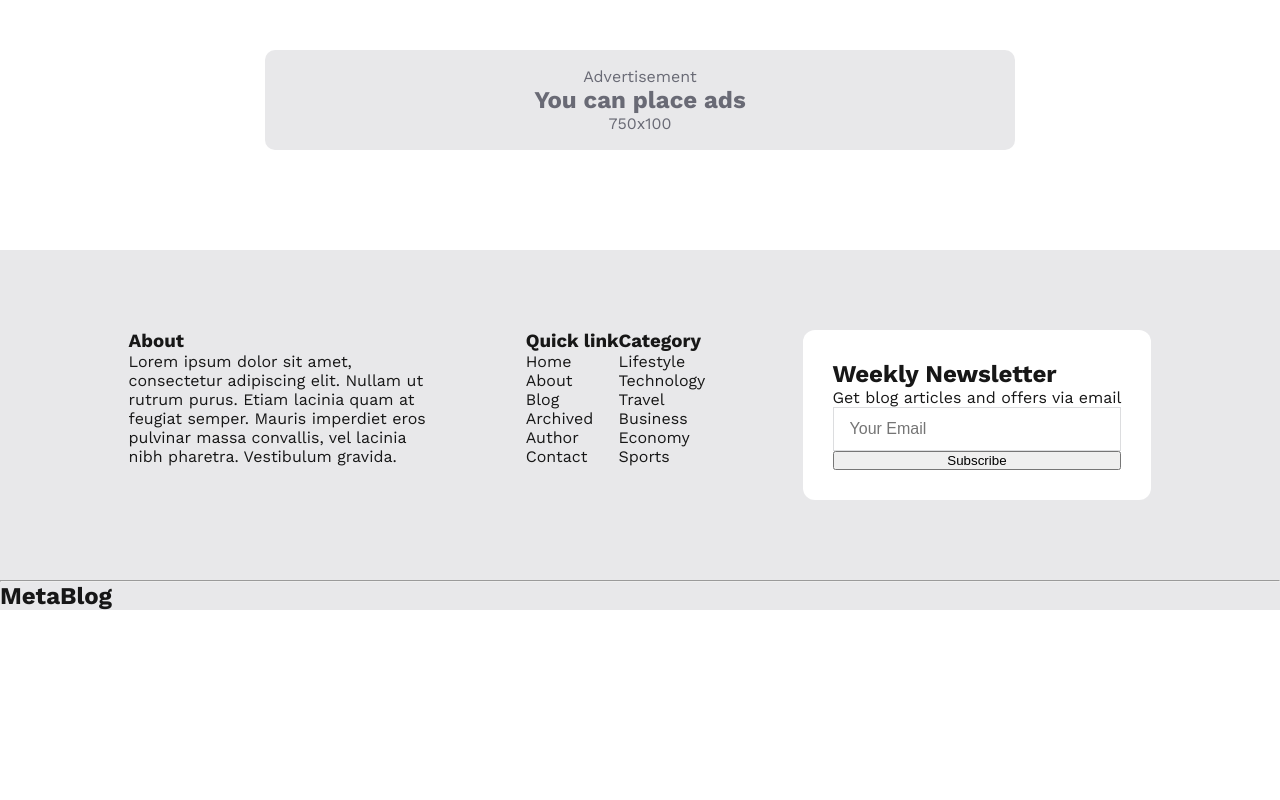
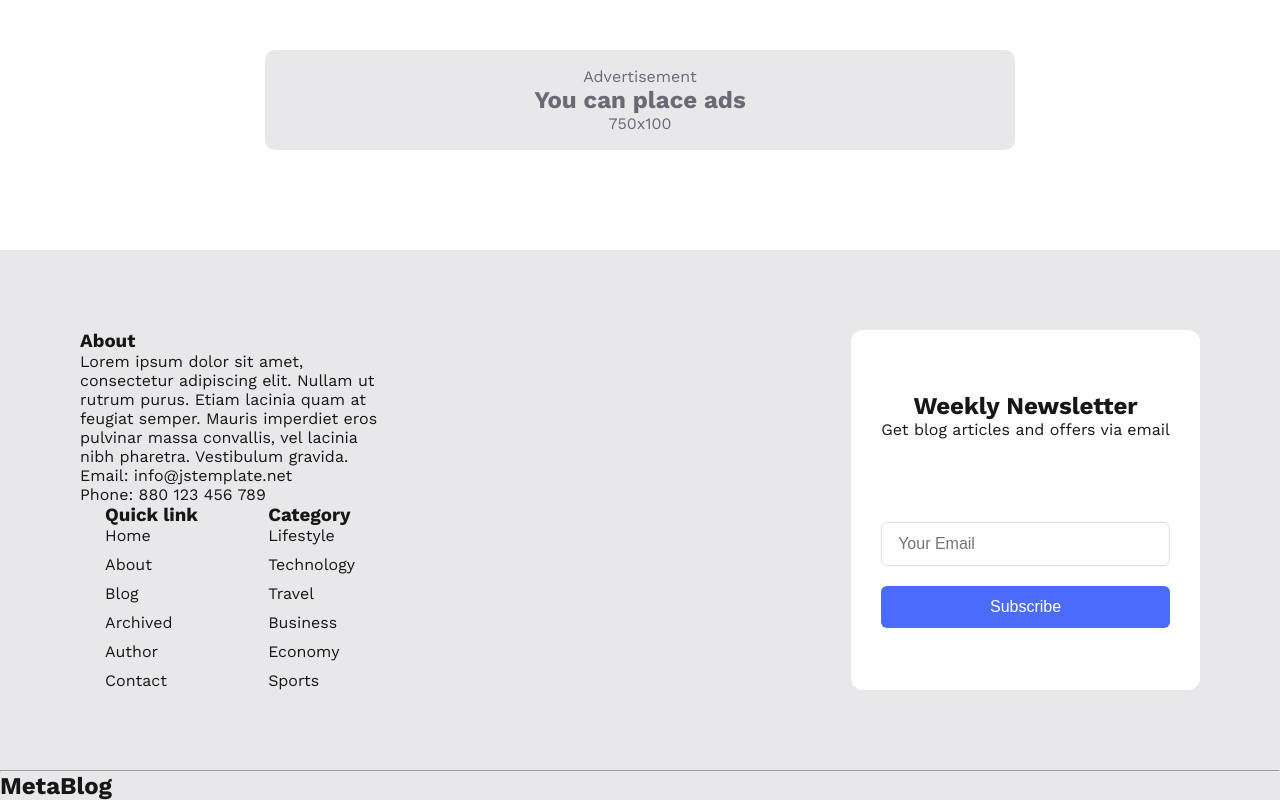
Before and after one commit to Akintayo74/NextJs-travel-blog-guide, a Next.js app: page / in a window 1280 px wide. Shown: the part 2643-3443 px from the top of the page. Before the commit the page ends 3253 px from the top, so only its background shows below. Built offline with nearby package versions, Linux system fonts and the light colour scheme.

Commit message:
Made progress with footer. Restructuring container

```diff
--- a/components/Footer.js
+++ b/components/Footer.js
@@ -5,13 +5,17 @@ const Footer = () => {
         <div className={styles.footer}>
 
             <div className={styles.footer__info}>
+                <div className={styles.footer__infoSection}>
                     <div className={styles.footer__aboutSection}>
+                        <div className={styles.footer__about}>
                             <h3>About</h3>
-                    <div className={styles.footer__about}>
+                            <span>
                                 <p>Lorem ipsum dolor sit amet, consectetur adipiscing elit. Nullam ut rutrum purus. Etiam lacinia quam at feugiat semper. Mauris imperdiet eros pulvinar massa convallis, vel lacinia nibh pharetra. Vestibulum gravida.</p>
+                            </span>
                         </div>
                         <div className={styles.footer__contact}>
-
+                            <p><span>Email: </span>info@jstemplate.net</p>
+                            <p><span>Phone: </span>880 123 456 789</p>
                         </div>
                     </div>
 
@@ -39,9 +43,10 @@ const Footer = () => {
                             </ul>
                         </div>
                     </div>
+                </div>
 
                 <div className={styles.footer__newsletter}>
-                    <div>
+                    <div className={styles.footer__newsletterHeading}>
                         <h2>Weekly Newsletter</h2>
                         <span>Get blog articles and offers via email</span>
                     </div>
--- a/components/Footer.module.css
+++ b/components/Footer.module.css
@@ -7,8 +7,17 @@
 .footer__info{
     margin: 80px;
     display: flex;
+    justify-content: space-between;
+    /* padding: 30px; */
+}
+
+
+
+.footer__aboutSection{
+    display: flex;
+    flex-direction: column;
     justify-content: space-around;
-    /* padding: 30px; */
+    /* gap: 60px; */
 }
 
 .footer__about{
@@ -20,8 +29,35 @@
     justify-content: space-around;
 }
 
+.footer__quickLinks{
+    margin-right: 20px;
+    display: flex;
+    flex-direction: column;
+    justify-content: space-between;
+}
+
+.footer__quickLinks ul{
+    display: flex;
+    flex-direction: column;
+    /* justify-content: space-around; */
+    padding: 0;
+    gap: 10px;
+}
+
 .footer__quickLinks li{
     list-style-type: none;
+}
+
+.footer__category{
+    display: flex;
+    flex-direction: column;
+    justify-content: space-between;
+}
+
+.footer__category ul{
+    display: flex;
+    flex-direction: column;
+    gap: 10px;
 }
 
 .footer__category li{
@@ -42,10 +78,26 @@
     flex-direction: column;
 }
 
+.footer__newsletterHeading{
+    margin: 0px 0px 20px 0px;
+    text-align: center;
+}
+
 .footer__inputNewsletter input{
     border: 1px solid #DCDDDF;
     outline: none;
     font-size: var(--font-normal);
+    font-weight: 400;
     padding: 12px 16px;
+    border-radius: 6px;
+    margin-bottom: 20px;
+}
 
+.footer__inputNewsletter button{
+    padding: 12px 16px;
+    font-size: var(--font-normal);
+    background-color: #4B6BFB;
+    border: none;
+    border-radius: 6px;
+    color: #ffffff;
 }
```
Also changed, not shown: Continuation.txt, public/images/mail.svg (added). Lines whose indentation alone changed are shown as unchanged.
